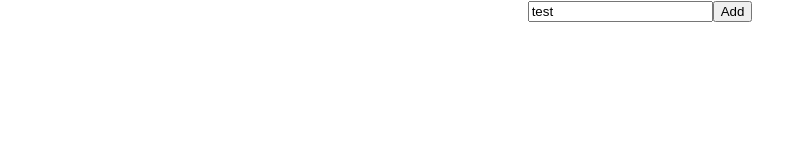
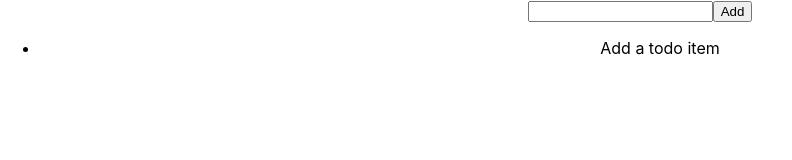
Before and after one commit to akimany/todo-react, a React (Create React App) app: page / in a window 1280 px wide. Shown: the top 160 px of the page, without its empty margins (0-792 px from the left). Built offline with nearby package versions, Linux system fonts and the light colour scheme.

Commit message:
Ongoing - breaking changes

```diff
--- a/package.json
+++ b/package.json
@@ -9,6 +9,7 @@
     "react": "^17.0.2",
     "react-dom": "^17.0.2",
     "react-scripts": "4.0.3",
+    "uuid": "^3.4.0",
     "web-vitals": "^1.0.1"
   },
   "scripts": {
--- a/src/App.js
+++ b/src/App.js
@@ -1,34 +1,39 @@
 import './App.css';
 import { useState } from 'react';
-
-
-
-    // todoList.push(document.getElementById('enterTask').value);
-
+import { v4 as uuidv4 } from 'uuid';
 
 const App = () => {
 
   const [listItem, setListItem] = useState('test')
-  console.log(listItem);
   const [todoList, setList] = useState([])
 
+  const handleChange = (event) => setListItem(event.targt.value)
 
-  const handleChange = (event) => setListItem(event.targt.value)
-  const handleAdd = (event) =>  setList(event.target.value)
+  const handleAdd = (event) =>  {
+    const newList = todoList.concat({val: event.target.value, id: uuidv4() })
+    setList(newList)
+    setListItem('')
+  }
+
+  const PrintListItem = (props) => {
+      const listLength = props.List.length
+      console.log(listLength)
+      if (listLength > 0){
+       return props.List.map((item) => <li key={uuidv4()}>item</li>)
+      }
+      else if (listLength === 0) {
+        return <li>Add a todo item</li>
+      }
+    }
 
   return (
     <div className="App">
+      <input type="text" />
+        {/* <input type="text" value={listItem} onChange={handleChange} /> */}
+        <button onClick={handleAdd}>Add</button>
 
-        <input type="text" value={listItem} onChange={handleChange} />
-
-        <button onClick={handleAdd}>Add</button>
-        {console.log(todoList)}
         <ul>
-          {
-          todoList.map((elem) => {
-            return <li key="">{elem}</li>
-          })
-          }
+        <PrintListItem List={todoList} />
         </ul>
 
     </div>
```
Also changed, not shown: 2 other files (tests, documents, lock files or other folders).
